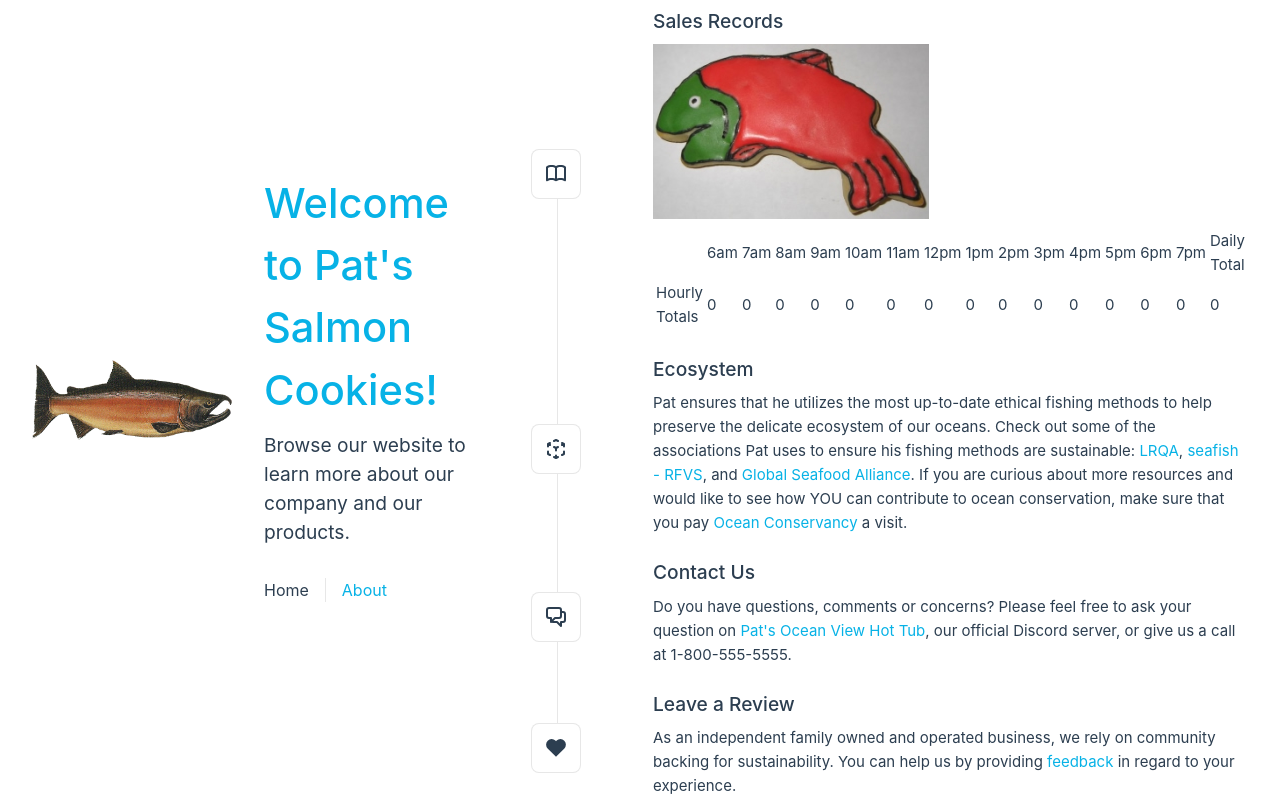
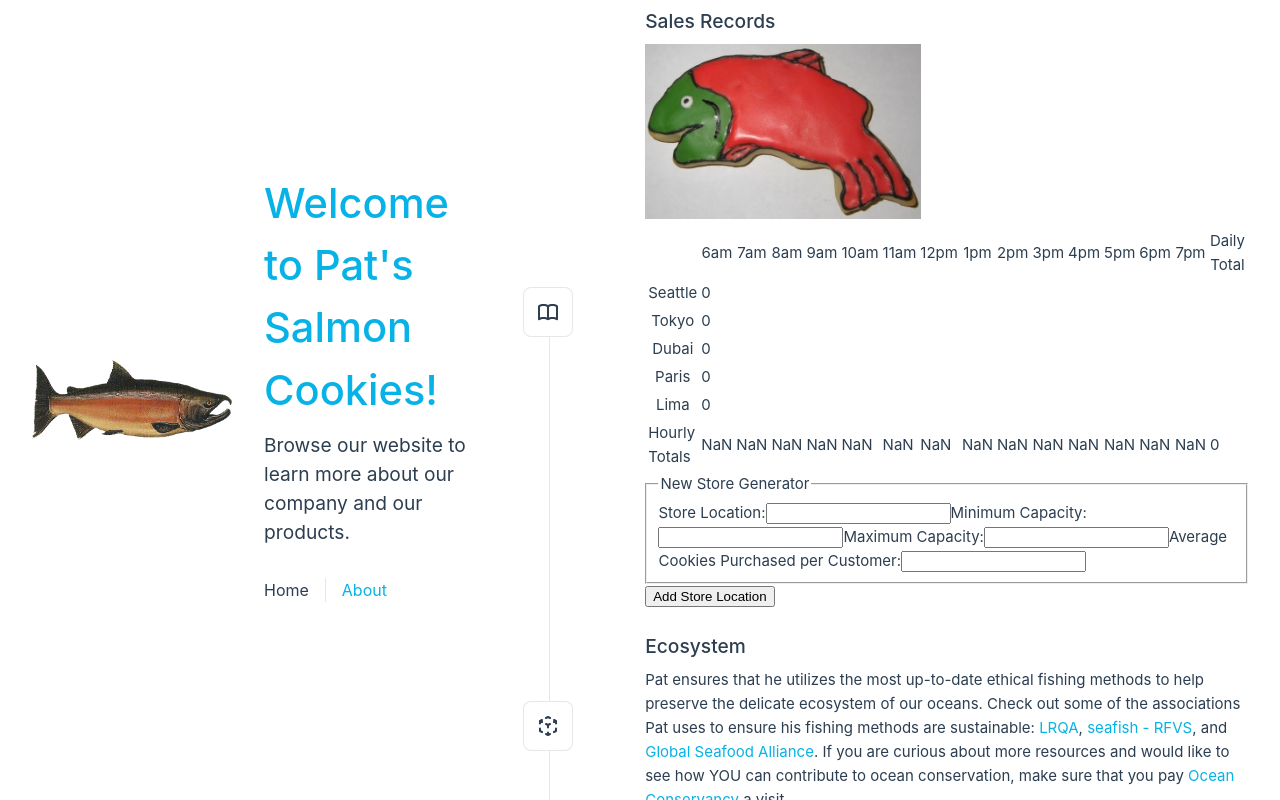
Before and after one commit to DocHolliday13x/vue-salmoncookies, a Vue app: page / in a window 1280 px wide. Shown: the top 800 px of the page. Built offline with nearby package versions, Linux system fonts and the light colour scheme.

Commit message:
table now has locations displaying, missing randomized sales data

```diff
--- a/src/components/TableComponent.vue
+++ b/src/components/TableComponent.vue
@@ -1,6 +1,6 @@
 <template>
   <div>
-    <img src="@/assets/frosted-cookie.jpg" alt="Frosted Cookies" />
+    <img src="@/assets/frosted-cookie.jpg" alt="Salmon Logo" />
     <table>
       <thead>
         <tr>
@@ -10,7 +10,11 @@
         </tr>
       </thead>
       <tbody>
-        <StoreGenerator v-for="location in storeLocation" :key="location.name" :location="location" />
+        <tr v-for="location in storeLocation" :key="location.name">
+          <th>{{ location.name }}</th>
+          <td v-for="cookiesPurchased in location.cookiesPurchased" :key="cookiesPurchased">{{ cookiesPurchased }}</td>
+          <td>{{ location.dailyTotal }}</td>
+        </tr>
       </tbody>
       <tfoot>
         <tr>
@@ -21,17 +25,95 @@
       </tfoot>
     </table>
     <form @submit="handleSubmit">
-      <!-- Your form inputs go here -->
+      <fieldset>
+        <legend>New Store Generator</legend>
+        <label for="storeLoc">Store Location:</label>
+        <input type="text" id="storeLoc" name="storeLoc">
+
+        <label for="minCap">Minimum Capacity:</label>
+        <input type="number" id="minCap" name="minCap">
+
+        <label for="maxCap">Maximum Capacity:</label>
+        <input type="number" id="maxCap" name="maxCap">
+
+        <label for="custAvgPurchase">Average Cookies Purchased per Customer:</label>
+        <input type="number" id="custAvgPurchase" name="custAvgPurchase">
+      </fieldset>
+      <button type="submit">Add Store Location</button>
     </form>
   </div>
 </template>
 
 <script>
+function StoreGenerator(name, minCust, maxCust, avgCookiesPurchased, hoursOfOperation) {
+  this.name = name;
+  this.minCust = minCust;
+  this.maxCust = maxCust;
+  this.avgCookiesPurchased = avgCookiesPurchased;
+  this.cookiesPurchased = [];
+  this.dailyTotal = 0;
+  this.hoursOfOperation = hoursOfOperation;
+  this.numOfCookies();
+}
+
+StoreGenerator.prototype.numCust = function () {
+  return Math.floor(Math.random() * (this.maxCust - this.minCust + 1) + this.minCust);
+};
+
+StoreGenerator.prototype.numOfCookies = function () {
+  for (let i = 0; i < this.hoursOfOperation.length; i++) {
+    let cookieCount = Math.floor(this.numCust() * this.avgCookiesPurchased);
+    this.cookiesPurchased.push(cookieCount);
+    this.dailyTotal += cookieCount;
+  }
+};
+
 export default {
   data() {
     return {
       hoursOfOperation: ['6am', '7am', '8am', '9am', '10am', '11am', '12pm', '1pm', '2pm', '3pm', '4pm', '5pm', '6pm', '7pm'],
-      storeLocation: [],
+      storeLocation: [
+        {
+          name: 'Seattle',
+          minCust: 23,
+          maxCust: 65,
+          avgCookiesPurchased: 6.3,
+          cookiesPurchased: [],
+          dailyTotal: 0
+        },
+        {
+          name: 'Tokyo',
+          minCust: 3,
+          maxCust: 24,
+          avgCookiesPurchased: 1.2,
+          cookiesPurchased: [],
+          dailyTotal: 0
+        },
+        {
+          name: 'Dubai',
+          minCust: 11,
+          maxCust: 38,
+          avgCookiesPurchased: 3.7,
+          cookiesPurchased: [],
+          dailyTotal: 0
+        },
+        {
+          name: 'Paris',
+          minCust: 20,
+          maxCust: 38,
+          avgCookiesPurchased: 2.3,
+          cookiesPurchased: [],
+          dailyTotal: 0
+        },
+        {
+          name: 'Lima',
+          minCust: 2,
+          maxCust: 16,
+          avgCookiesPurchased: 4.6,
+          cookiesPurchased: [],
+          dailyTotal: 0
+        }
+      ]
     };
   },
   computed: {
@@ -52,7 +134,7 @@ export default {
         total += this.storeLocation[j].dailyTotal;
       }
       return total;
-    },
+    }
   },
   methods: {
     handleSubmit(event) {
@@ -62,29 +144,130 @@ export default {
       const maxCap = +event.target.maxCap.value;
       const custAvgPurchase = +event.target.custAvgPurchase.value;
 
-      const newStore = {
-        name: storeLoc,
-        minCust: minCap,
-        maxCust: maxCap,
-        avgCookiesPurchased: custAvgPurchase,
-        cookiesPurchased: [],
-        dailyTotal: 0,
-      };
-      this.numCust(newStore);
-      this.numOfCookies(newStore);
+      const newStore = new StoreGenerator(storeLoc, minCap, maxCap, custAvgPurchase, this.hoursOfOperation);
       this.storeLocation.push(newStore);
       event.target.reset();
-    },
-    numCust(store) {
-      store.numCust = Math.floor(Math.random() * (store.maxCust - store.minCust + 1) + store.minCust);
-    },
-    numOfCookies(store) {
-      for (let i = 0; i < this.hoursOfOperation.length; i++) {
-        let cookieCount = Math.floor(store.numCust * store.avgCookiesPurchased);
-        store.cookiesPurchased.push(cookieCount);
-        store.dailyTotal += cookieCount;
-      }
-    },
-  },
+    }
+  }
 };
 </script>
+
+
+<!-- <template>
+  <div>
+    <img src="@/assets/frosted-cookie.jpg" alt="Salmon Logo" />
+    <table>
+      <thead>
+        <tr>
+          <th></th>
+          <th v-for="hour in hoursOfOperation" :key="hour">{{ hour }}</th>
+          <th>Daily Total</th>
+        </tr>
+      </thead>
+      <tbody>
+        <tr v-for="location in storeLocation" :key="location.name">
+          <th>{{ location.name }}</th>
+          <td v-for="cookiesPurchased in location.cookiesPurchased" :key="cookiesPurchased">{{ cookiesPurchased }}</td>
+          <td>{{ location.dailyTotal }}</td>
+        </tr>
+      </tbody>
+      <tfoot>
+        <tr>
+          <td>Hourly Totals</td>
+          <td v-for="hourlyTotal in hourlyTotals" :key="hourlyTotal">{{ hourlyTotal }}</td>
+          <td>{{ grandTotal }}</td>
+        </tr>
+      </tfoot>
+    </table>
+    <form @submit="handleSubmit">
+      <fieldset>
+        <legend>New Store Generator</legend>
+        <label for="storeLoc">Store Location:</label>
+        <input type="text" id="storeLoc" name="storeLoc">
+
+        <label for="minCap">Minimum Capacity:</label>
+        <input type="number" id="minCap" name="minCap">
+
+        <label for="maxCap">Maximum Capacity:</label>
+        <input type="number" id="maxCap" name="maxCap">
+
+        <label for="custAvgPurchase">Average Cookies Purchased per Customer:</label>
+        <input type="number" id="custAvgPurchase" name="custAvgPurchase">
+      </fieldset>
+      <button type="submit">Add Store Location</button>
+    </form>
+  </div>
+</template>
+
+<script>
+function StoreGenerator(name, minCust, maxCust, avgCookiesPurchased, hoursOfOperation) {
+  this.name = name;
+  this.minCust = minCust;
+  this.maxCust = maxCust;
+  this.avgCookiesPurchased = avgCookiesPurchased;
+  this.cookiesPurchased = [];
+  this.dailyTotal = 0;
+  this.hoursOfOperation = hoursOfOperation;
+}
+
+StoreGenerator.prototype.numCust = function () {
+  return Math.floor(Math.random() * (this.maxCust - this.minCust + 1) + this.minCust);
+};
+
+StoreGenerator.prototype.numOfCookies = function () {
+  for (let i = 0; i < this.hoursOfOperation.length; i++) {
+    let cookieCount = Math.floor(this.numCust() * this.avgCookiesPurchased);
+    this.cookiesPurchased.push(cookieCount);
+    this.dailyTotal += cookieCount;
+  }
+};
+
+export default {
+  data() {
+    return {
+      hoursOfOperation: ['6am', '7am', '8am', '9am', '10am', '11am', '12pm', '1pm', '2pm', '3pm', '4pm', '5pm', '6pm', '7pm'],
+      storeLocation: [
+        new StoreGenerator('Seattle', 23, 65, 6.3, this.hoursOfOperation),
+        new StoreGenerator('Tokyo', 3, 24, 1.2, this.hoursOfOperation),
+        new StoreGenerator('Dubai', 11, 38, 3.7, this.hoursOfOperation),
+        new StoreGenerator('Paris', 20, 38, 2.3, this.hoursOfOperation),
+        new StoreGenerator('Lima', 2, 16, 4.6, this.hoursOfOperation)
+      ]
+    };
+  },
+  computed: {
+    hourlyTotals() {
+      const totals = [];
+      for (let i = 0; i < this.hoursOfOperation.length; i++) {
+        let hourlyTotal = 0;
+        for (let j = 0; j < this.storeLocation.length; j++) {
+          hourlyTotal += this.storeLocation[j].cookiesPurchased[i];
+        }
+        totals.push(hourlyTotal);
+      }
+      return totals;
+    },
+    grandTotal() {
+      let total = 0;
+      for (let j = 0; j < this.storeLocation.length; j++) {
+        total += this.storeLocation[j].dailyTotal;
+      }
+      return total;
+    }
+  },
+  methods: {
+    handleSubmit(event) {
+      event.preventDefault();
+      const storeLoc = event.target.storeLoc.value;
+      const minCap = +event.target.minCap.value;
+      const maxCap = +event.target.maxCap.value;
+      const custAvgPurchase = +event.target.custAvgPurchase.value;
+
+      const newStore = new StoreGenerator(storeLoc, minCap, maxCap, custAvgPurchase, this.hoursOfOperation);
+      newStore.numOfCookies();
+      this.storeLocation.push(newStore);
+      event.target.reset();
+    }
+  }
+};
+</script> -->
```
